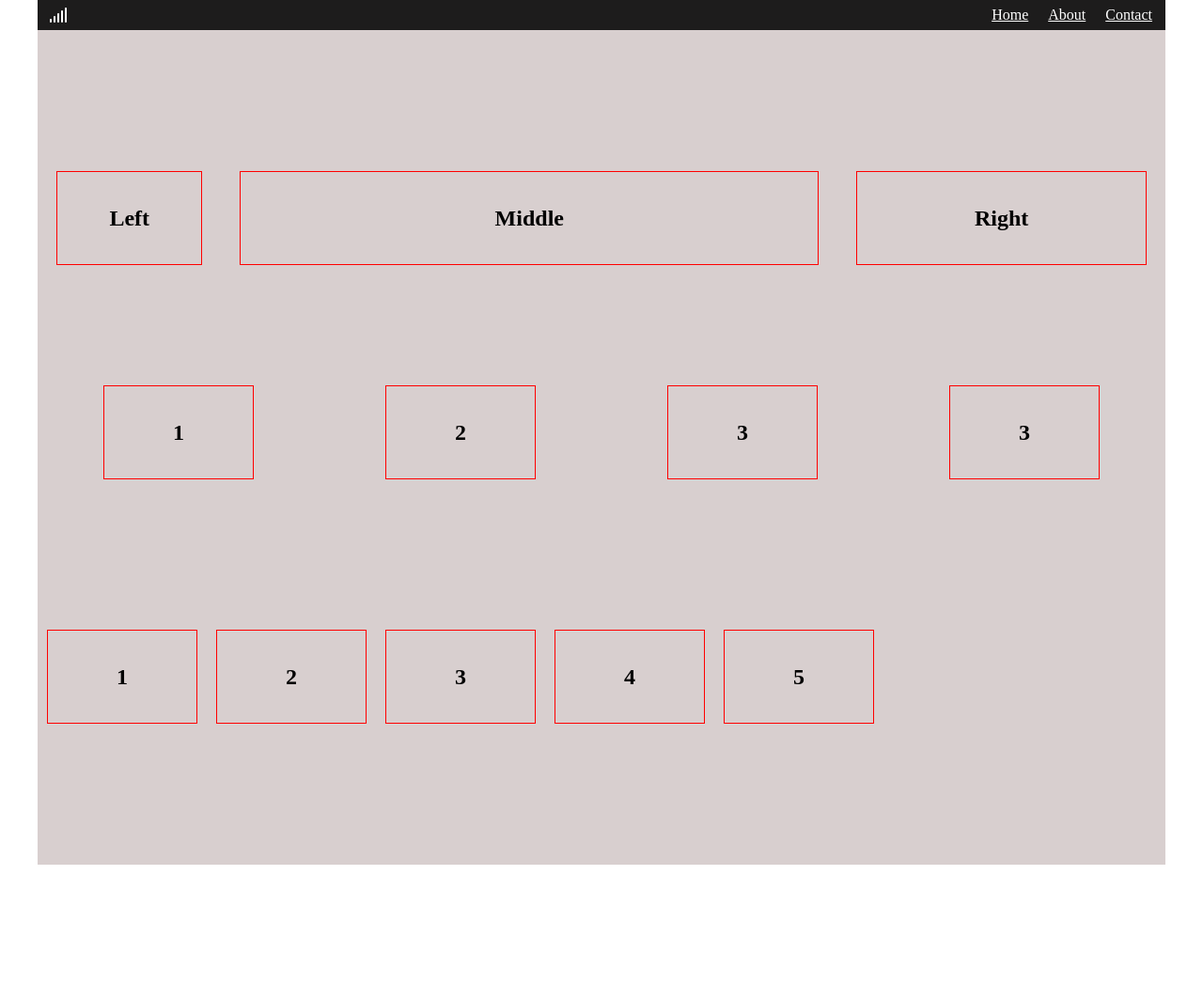
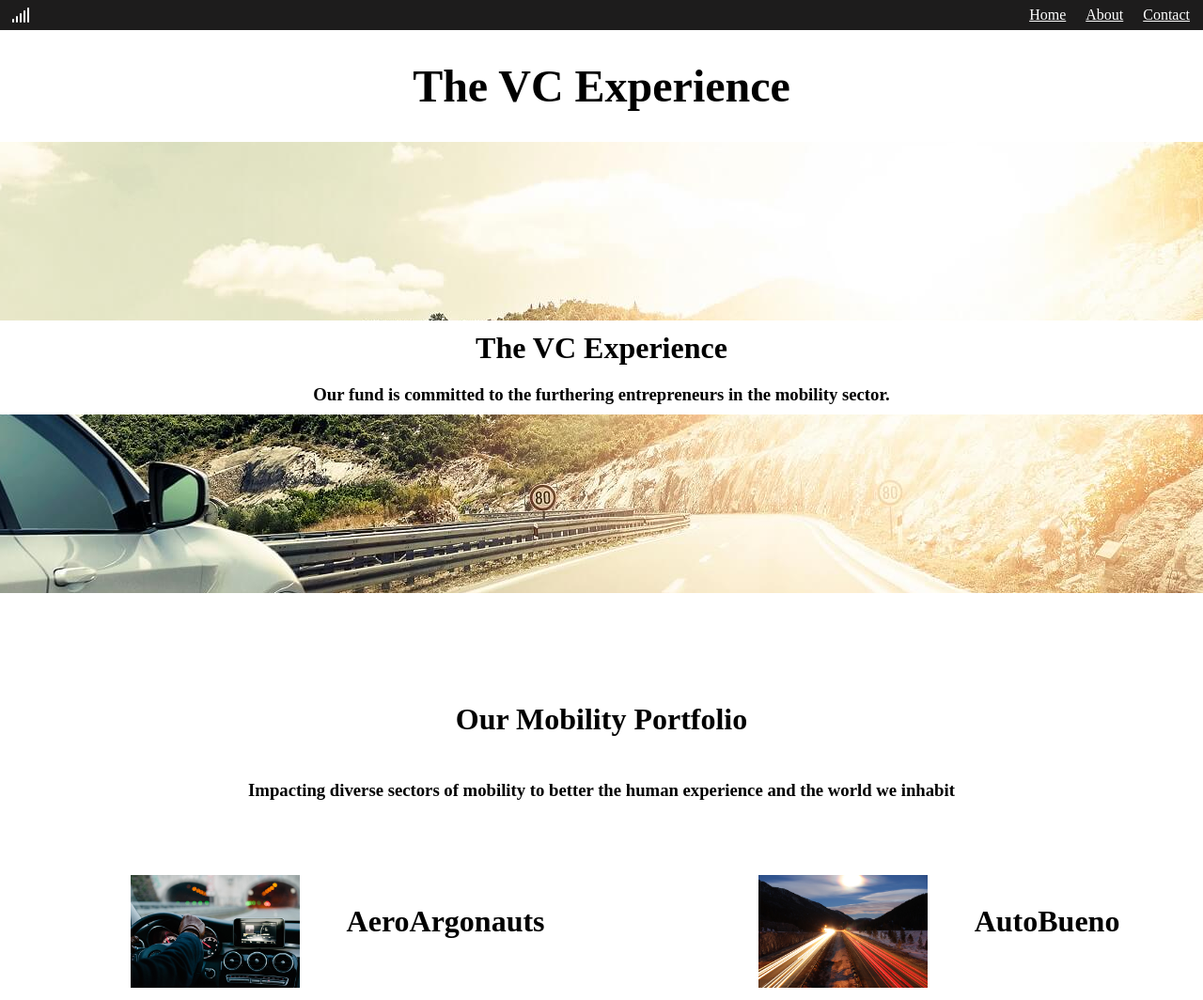
Before and after one commit to DJendryczka/flexbox-practice, a website: page index.html in a window 1280 px wide. Shown: the top 1064 px of the page at 94% size. Before the commit the page ends 920 px from the top, so only its background shows below. Drawn offline with Linux system fonts and the light colour scheme.

Commit message:
Add pics and text

```diff
--- a/index.html
+++ b/index.html
@@ -6,7 +6,10 @@
     <meta name="viewport" content="width=device-width, initial-scale=1.0" />
     <title>FlexboxPractice</title>
     <link rel="stylesheet" href="css/style.css" />
-    <script src="https://kit.fontawesome.com/47ab2ddb0f.js" crossorigin="anonymous"></script>
+    <script
+      src="https://kit.fontawesome.com/47ab2ddb0f.js"
+      crossorigin="anonymous"
+    ></script>
   </head>
   <body>
     <header>
@@ -26,47 +29,73 @@
           </div>
         </div>
       </nav>
+      <h1>The VC Experience</h1>
       <div class="container-hero" id="flex">
-        <div class="box-left">
-          <h2>Left</h2>
-        </div>
         <div class="box-middle">
-          <h2>Middle</h2>
-        </div>
-        <div class="box-right">
-          <h2>Right</h2>
+          <h2>The VC Experience</h2>
+          <h3>
+            Our fund is committed to the furthering entrepreneurs in the
+            mobility sector.
+          </h3>
         </div>
       </div>
     </header>
+    <h2>Our Mobility Portfolio</h2>
+    <h3>
+      Impacting diverse sectors of mobility to better the human experience and
+      the world we inhabit
+    </h3>
     <div class="container-1" id="flex">
+      <div class="container-1">
         <div class="box">
-        <h2>1</h2>
+          <img src="/images/dashboard.jpg" alt="" />
         </div>
+        <h2>AeroArgonauts</h2>
+      </div>
+      <div class="container-1">
         <div class="box">
-        <h2>2</h2>
+          <img src="/images/blurred-lights.jpg" alt="" />
         </div>
+        <h2>AutoBueno</h2>
+      </div>
+      <div class="container-1">
         <div class="box">
-        <h2>3</h2>
+          <img src="/images/hangar.jpg" alt="" />
         </div>
+        <h2>LaneChatter</h2>
+      </div>
+      <div class="container-1">
         <div class="box">
-        <h2>3</h2>
+          <img src="/images/tires.jpg" alt="" />
+        </div>
+        <h2>TigerTreads</h2>
+      </div>
+      <div class="container-1">
+        <div class="box">
+          <img src="/images/truck.jpg" alt="" />
+        </div>
+        <h2>ValetToday</h2>
       </div>
     </div>
+    <h2>Our Team</h2>
     <div class="container-2" id="flex">
-      <div class="box">
-        <h2>1</h2>
+      <div class="column">
+        <div class="box-2">
+          <img src="/images/employee-one.jpg" alt="" />
         </div>
-      <div class="box">
-        <h2>2</h2>
+        <h3>Lisa Fischer</h3>
       </div>
-      <div class="box">
-        <h2>3</h2>
+      <div class="column">
+        <div class="box-2">
+            <img src="/images/employee-two.jpg" alt="" />
           </div>
-      <div class="box">
-        <h2>4</h2>
+          <h3>Alex Lasker</h3>
       </div>
-      <div class="box">
-        <h2>5</h2>
+      <div class="column">
+        <div class="box-2">
+            <img src="/images/employee-three.jpg" alt="" />
+          </div>
+          <h3>Omar Carlsen</h3>
       </div>
     </div>
   </body>
--- a/sass/style.scss
+++ b/sass/style.scss
@@ -7,8 +7,24 @@
 body {
   margin: 0;
   padding: 0;
-  max-width: 1200px;
   margin: 0 auto;
+  position: absolute;
+}
+
+h1 {
+    text-align: center;
+    position: relative;
+    font-size: 3em;
+}
+
+h2 {
+    text-align: center;
+    padding-bottom: 20px;
+    font-size: 2em;
+}
+
+h3 {
+    text-align: center;
 }
 
 a {
@@ -26,12 +42,10 @@ a:active {
 /* Navbar */
 
 header {
-  max-width: 1200px;
-  height: 50vh;
+  height: 90vh;
 }
 
 nav {
-    max-width: 1200px;
   display: flex;
   justify-content: center;
   align-content: center;
@@ -42,7 +56,6 @@ nav {
 .navbar {
   display: flex;
   align-items: center;
-
 }
 
 .nav-box {
@@ -61,49 +74,39 @@ nav {
   margin: 0 12px;
 }
 
+/* Hero-section */
+
 .container-hero {
-  height: 50vh;
-  background-color: rgb(216, 207, 207);
     display: flex;
-  justify-content: space-around;
-  align-items: center;
+    flex-direction: column;
+    justify-content: center;
+  background-image: url(/images/1036497928-huge.jpg);
+ background-position: center;
+ height: 60vh;
+}
+
+.box-middle h2 {
+    margin: 15px 0 0 0;
+    text-align: center;
+}
+
+.box-middle h3 {
+    margin: 0 0 15px 0;
+    text-align: center;
 }
 
 .box-middle {
+    height: 100px;
   display: flex;
+  flex-direction: column;
   justify-content: center;
   align-items: center;
-  height: 100px;
-  flex: 4;
-  border: 1px solid red;
-  margin: 0 20px;
-}
-
-.box-left {
-  display: flex;
-  justify-content: center;
-  align-items: center;
-  height: 100px;
-  flex: 1;
-  border: 1px solid red;
-
-  margin: 0 20px;
-}
-
-.box-right {
-  display: flex;
-  justify-content: center;
-  align-items: center;
-  height: 100px;
-  flex: 2;
-  border: 1px solid red;
-
-  margin: 0 20px;
+  background-color: white;
 }
 
 .container-1 {
   height: auto;
-  background-color: rgb(216, 207, 207);
+  background-color: rgb(255, 255, 255);
   display: flex;
   flex-wrap: wrap;
   justify-content: space-around;
@@ -111,19 +114,42 @@ nav {
 }
 
 .container-2 {
-  height: 400px;
-  background-color: rgb(216, 207, 207);
+  height: auto;
+  background-color: rgb(255, 255, 255);
   display: flex;
   align-content: center;
   flex-wrap: wrap;
+  justify-content: center;
+}
+
+img {
+    width: 180px;
 }
 
 .box {
   display: flex;
   justify-content: center;
   align-items: center;
-  height: 100px;
-  width: 160px;
-  margin: 10px;
-  border: 1px solid red;
+  height: 140px;
+  width: 180px;
+  margin: 50px;
 }
+
+.box-2 {
+  display: flex;
+  justify-content: center;
+  align-items: center;
+  height: auto;
+
+  margin: 50px;
+
+}
+
+.column {
+    display: flex;
+    flex-direction: column;
+}
+
+.container-2 img {
+    width: 120px;
+}
```
Also changed, not shown: css/style.css, images/1036497928-huge.jpg (added), images/blurred-lights.jpg (added), images/dashboard.jpg (added), images/employee-one.jpg (added), images/employee-three.jpg (added), images/employee-two.jpg (added), images/hangar.jpg (added), images/tires.jpg (added), images/truck.jpg (added), 1 other file. Lines whose indentation alone changed are shown as unchanged.
